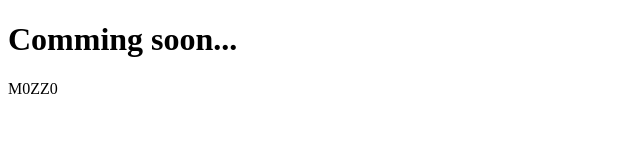
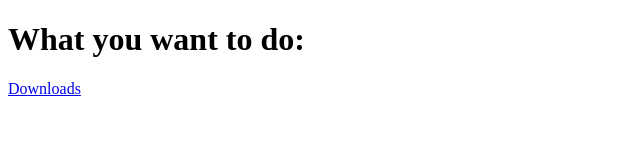
Before and after one commit to M0ZZ0-G4MING/m0zz0-g4ming.github.io, a plain HTML site: page index.html in a window 1280 px wide. Shown: the whole page, without its empty margins (0-640 px from the left). Drawn offline with Linux system fonts and the light colour scheme.

Commit message:
04.11.22 22:50

```diff
--- a/index.html
+++ b/index.html
@@ -1,7 +1,12 @@
 <!DOCTYPE html>
 <html>
-<body>
-<h1>Comming soon...</h1>
-<p>M0ZZ0</p>
-</body>
+
+    <head>
+        <title>M0ZZ0's page</title>
+    </head>
+
+    <body>
+        <h1>What you want to do:</h1>
+        <a href="*downloads*/downloads.html">Downloads</a>
+    </body>
 </html>
```
Also changed, not shown: downloads/downloads.html (added, +12 -0 lines).
